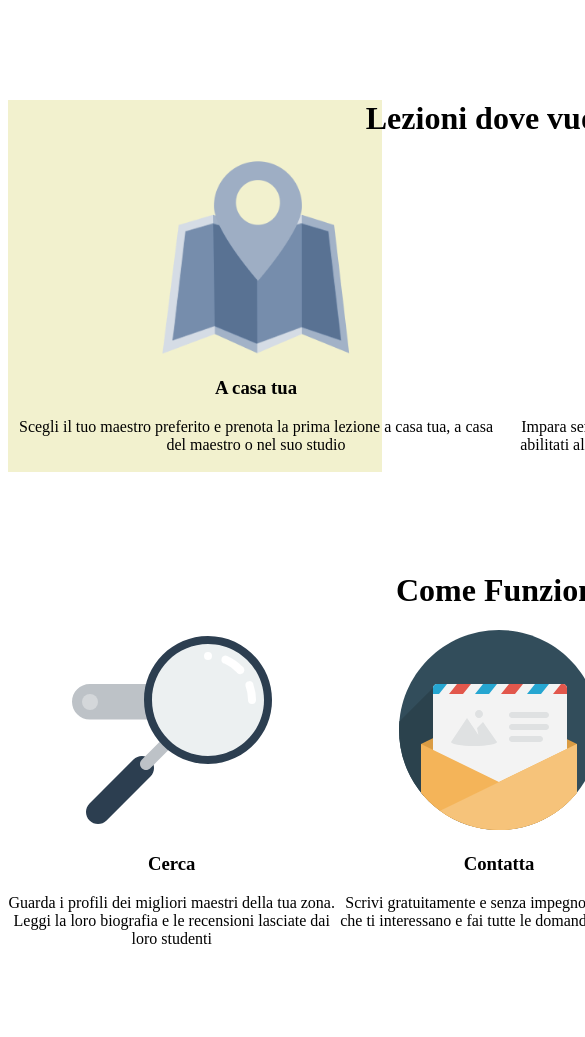
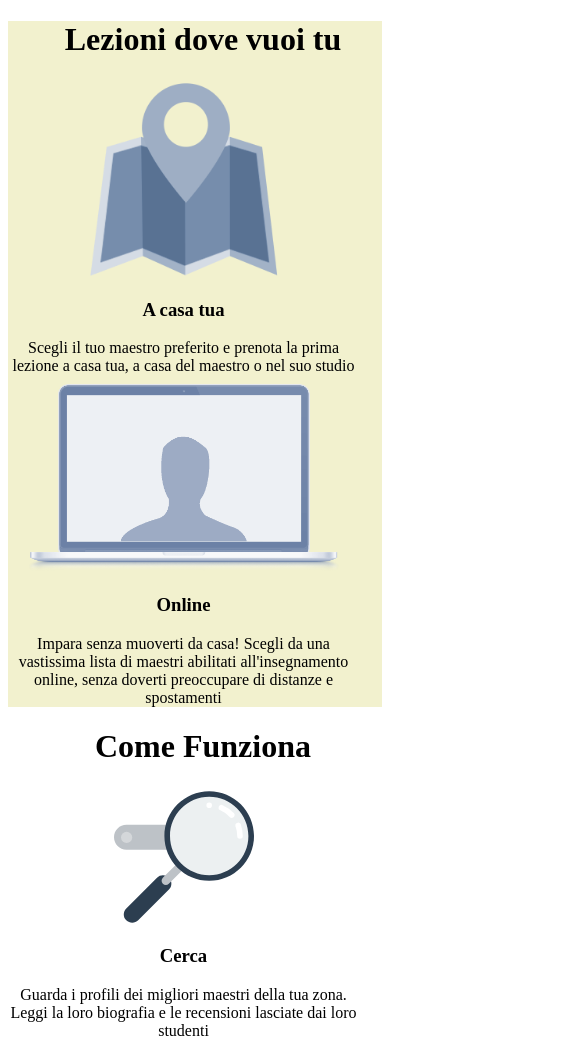
Before and after one commit to davidechon/html-css-resp-wannabe, a plain HTML site: page index.html in a window 390 px wide. Shown: the top 1037 px of the page, 585 px wide, since content can reach past the window. Drawn offline with Linux system fonts and the light colour scheme.

Commit message:
completato #lezioni + #steps

```diff
--- a/css/media-query.css
+++ b/css/media-query.css
@@ -5,7 +5,41 @@ Usando le CSS media queries, trasforma il repo ‘html-responsive-wannabe’ in
 
  #lezioni.container, #why.container {
       background-color: #f2f1ce;
-  } /* questo funziona */
+  }
+ #lezioni.container .row, #steps.container .row, #why.container .row {
+      max-width: 100vw;
+      margin: 0 auto;
+  }
+
+  #lezioni .row .left, #lezioni .row .right{
+    width: 90vw;
+    display: flex;
+    flex-flow: column wrap;
+    justify-items: center;
+  }
+
+  #steps .row .left, #steps .row .central, #steps .row .right{
+    width: 90vw;
+    display: flex;
+    flex-flow: column wrap;
+    justify-items: center;
+    align-items: center;
+  }
+  #steps img {
+    height: 140px;
+  }
+
+  /* #why .row{
+        border: 1px solid red;
+
+    width: 100vw;
+    font-size: 1em;
+    display: flex;
+    flex-flow: column wrap;
+  }  */
+
+
+
 
 
 }
```
